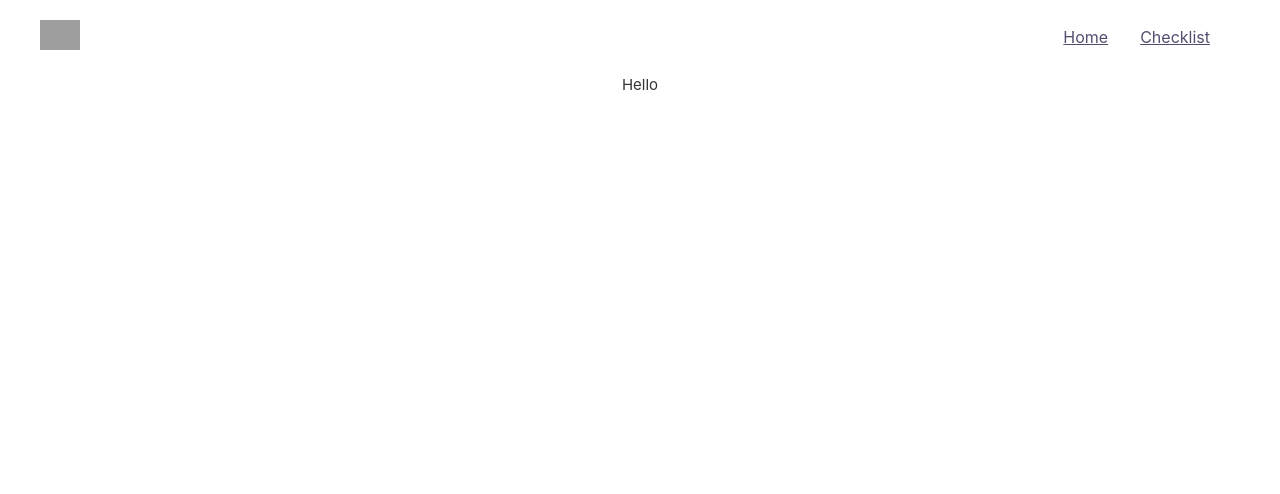
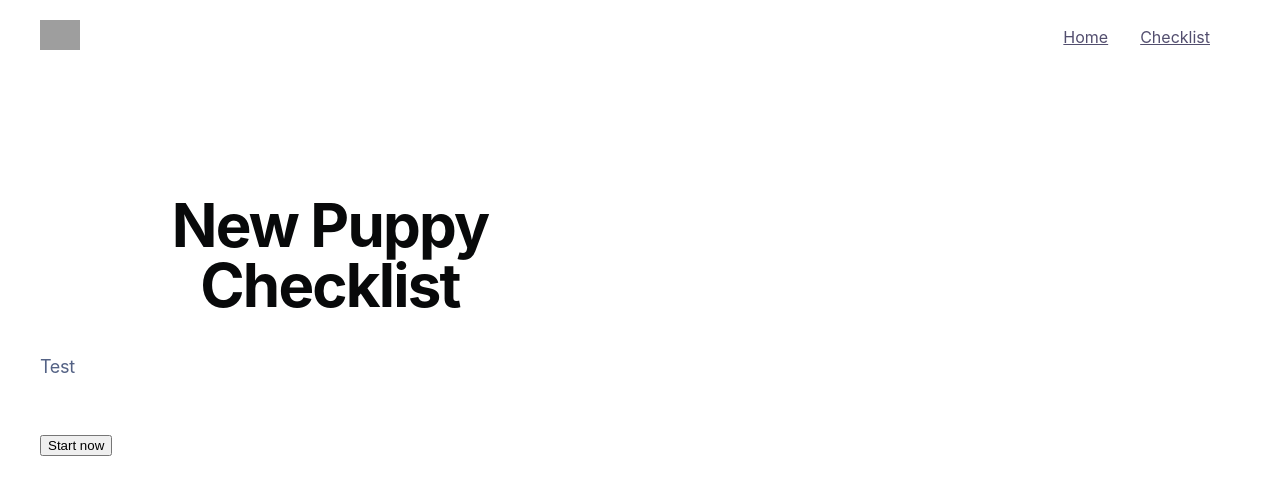
Before and after one commit to benharris28/new-puppy, a React (Create React App) app: page / in a window 1280 px wide. Shown: the top 494 px of the page. Built offline with nearby package versions, Linux system fonts and the light colour scheme; grey boxes are pictures that could not be loaded.

Commit message:
added landing page

```diff
--- a/src/App.css
+++ b/src/App.css
@@ -108,3 +108,134 @@ li {
   color: #546285;
   font-size: 18px;
 }
+
+/* Landing Page Styling */
+
+.hero-paragraph {
+  color: #546285;
+  font-size: 18px;
+  line-height: 1.34;
+  font-weight: 400;
+}
+
+.header {
+  position: relative;
+  display: -webkit-box;
+  display: -webkit-flex;
+  display: -ms-flexbox;
+  display: flex;
+  overflow: hidden;
+  padding: 100px 3% 140px;
+  -webkit-box-pack: center;
+  -webkit-justify-content: center;
+  -ms-flex-pack: center;
+  justify-content: center;
+  -webkit-box-align: center;
+  -webkit-align-items: center;
+  -ms-flex-align: center;
+  align-items: center;
+
+  background-position: 100% 0%;
+  background-size: auto;
+  background-repeat: no-repeat;
+}
+
+.hero-content {
+
+  display: flex;
+  width: 90%;
+
+
+  -ms-flex-direction: column;
+  flex-direction: column;
+  justify-content: center;
+  align-items: flex-start;
+
+}
+
+.button {
+  min-height: 60px;
+  padding: 20px 35px;
+  border-radius: 6px;
+  background-color: #35b8be;
+
+  background-position: 0px 0px;
+  background-size: cover;
+  background-repeat: no-repeat;
+  -webkit-transition: background-color 250ms ease;
+  transition: background-color 250ms ease;
+  font-size: 18px;
+  text-align: center;
+}
+
+.button:hover {
+  background-color: #2faeb4;
+}
+
+.button.button-space {
+  margin-top: 40px;
+}
+
+.container-flex {
+  display: -webkit-box;
+  display: -webkit-flex;
+  display: -ms-flexbox;
+  display: flex;
+  width: 100%;
+  max-width: 1200px;
+  -webkit-box-orient: horizontal;
+  -webkit-box-direction: normal;
+  -webkit-flex-direction: row;
+  -ms-flex-direction: row;
+  flex-direction: row;
+  -webkit-box-pack: center;
+  -webkit-justify-content: center;
+  -ms-flex-pack: center;
+  justify-content: center;
+  -webkit-box-align: center;
+  -webkit-align-items: center;
+  -ms-flex-align: center;
+  align-items: center;
+}
+
+.hero-image-wrap {
+  display: -webkit-box;
+  display: -webkit-flex;
+  display: -ms-flexbox;
+  display: flex;
+  width: 50%;
+  -webkit-box-pack: end;
+  -webkit-justify-content: flex-end;
+  -ms-flex-pack: end;
+  justify-content: flex-end;
+  -webkit-box-align: center;
+  -webkit-align-items: center;
+  -ms-flex-align: center;
+  align-items: center;
+}
+
+.hero-h1 {
+  max-width: 580px;
+  margin-bottom: 20px;
+  color: #08090a;
+  font-size: 60px;
+  line-height: 1;
+  letter-spacing: -0.03em;
+}
+
+.button-wrapper {
+  display: -webkit-box;
+  display: -webkit-flex;
+  display: -ms-flexbox;
+  display: flex;
+  margin-top: 45px;
+  -webkit-box-orient: vertical;
+  -webkit-box-direction: normal;
+  -webkit-flex-direction: column;
+  -ms-flex-direction: column;
+  flex-direction: column;
+  -webkit-box-align: center;
+  -webkit-align-items: center;
+  -ms-flex-align: center;
+  align-items: center;
+}
--- a/src/App.js
+++ b/src/App.js
@@ -17,7 +17,14 @@ class App extends React.Component {
     products: ProductData.products,
     food: FoodData.food,
     productCount: '',
-    foodCount: ''
+    foodCount: '',
+    prep_home: false,
+    pick_up_pup: false,
+    tricks: false,
+    first_meal: false,
+    house_train: false,
+    guideCount: ''
+
   }
 
   handleProductCounter = (count) => {
@@ -32,6 +39,14 @@ class App extends React.Component {
     })
   }
 
+  handleProgress = (page) => {
+    const { prep_home, pick_up_pup, tricks, first_meal, house_train } = this.state;
+
+    this.setState({
+      [page]: true
+    })
+  }
+
   render() {
     const value= {
       products: this.state.products,
@@ -39,7 +54,9 @@ class App extends React.Component {
       handleProductCounter: this.handleProductCounter,
       productCount: this.state.productCount,
       handleFoodCounter: this.handleFoodCounter,
-      foodCount: this.state.foodCount
+      foodCount: this.state.foodCount,
+      handleProgress: this.handleProgress,
+      prep_home: this.state.prep_home
     }
 
     console.log(this.state)
--- a/src/Routes/LandingPage/LandingPage.js
+++ b/src/Routes/LandingPage/LandingPage.js
@@ -3,7 +3,26 @@ import React from 'react'
 class LandingPage extends React.Component {
     render() {
         return(
-            <div>Hello</div>
+            <div id="header" className="header">
+                <div className="container-flex">
+                    <div className="hero-content">
+                        <h1 className="hero-h1">
+                            New Puppy Checklist
+                        </h1>
+                        <p className="hero-p">
+                            Test
+                        </p>
+                        <div className="button-wrapper">
+                            <button>
+                                Start now
+                            </button>
+                        </div>
+                    </div>
+                    <div className="hero-image-wrap">
+                        <img src="" className="hero-image" alt="" />
+                    </div>
+                </div>
+            </div>
         )
     }
 }
--- a/src/Routes/PrepHome/PrepHome.js
+++ b/src/Routes/PrepHome/PrepHome.js
@@ -1,9 +1,21 @@
 import React from 'react';
 import { Link } from 'react-router-dom'
 import { FontAwesomeIcon } from '@fortawesome/react-fontawesome'
-import { faSquare} from '@fortawesome/free-regular-svg-icons'
+import { faSquare, faCheckSquare} from '@fortawesome/free-regular-svg-icons'
+import ApiContext from '../../ApiContext';
 
 class PrepHome extends React.Component {
+
+    static contextType = ApiContext;
+
+    componentDidMount() {
+        // Update progress status from context
+    }
+
+    handleComplete = (page) => {
+        this.context.handleProgress(page)
+    }
+
     render() {
         return (
             <div>
@@ -21,10 +33,15 @@ class PrepHome extends React.Component {
                         Mark done
                     </div>
                     <div
-                        onClick={() => this.props.handleComplete("category")}>
+                        onClick={() => this.handleComplete("prep_home")}>
                         <FontAwesomeIcon
                             className="square-icon-non-hover"
                             icon={faSquare}
+
+                        />
+                        <FontAwesomeIcon
+                            className="square-icon-checked"
+                            icon={faCheckSquare}
 
                         />
                     </div>
```
